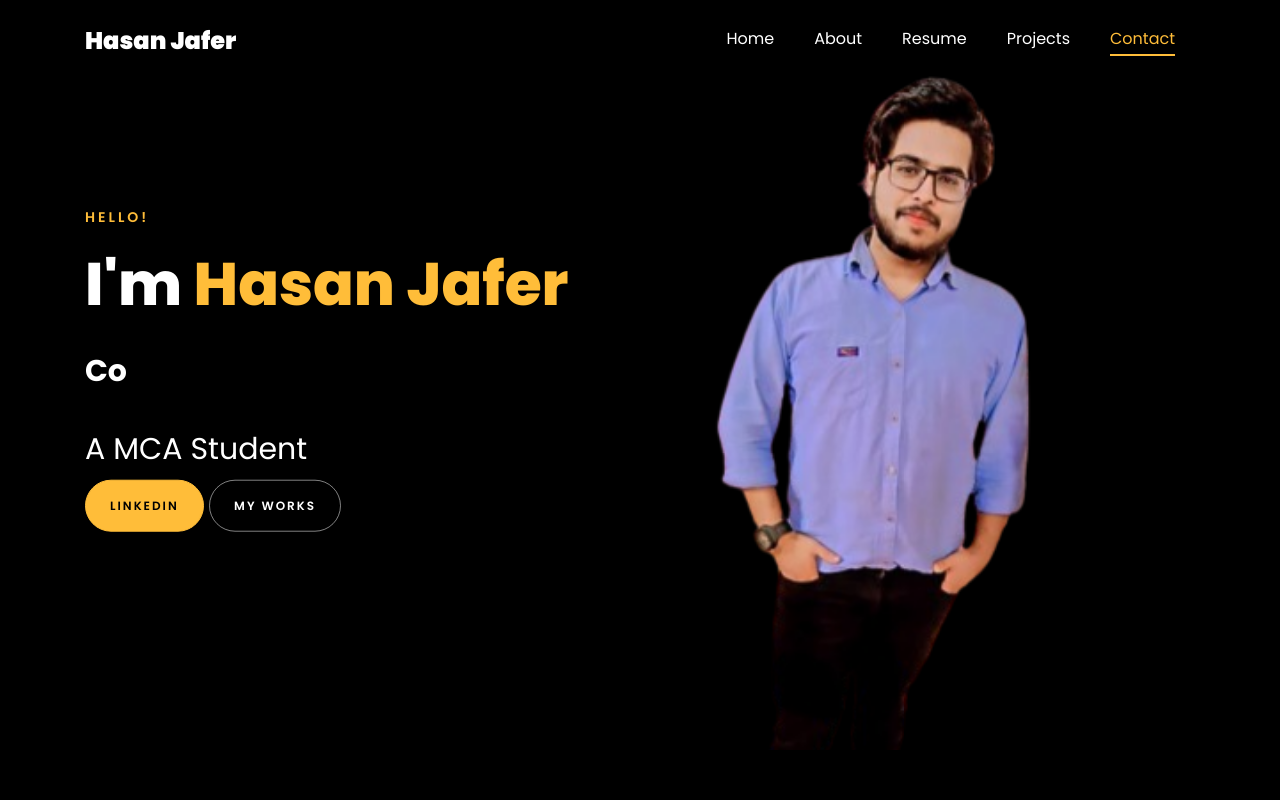
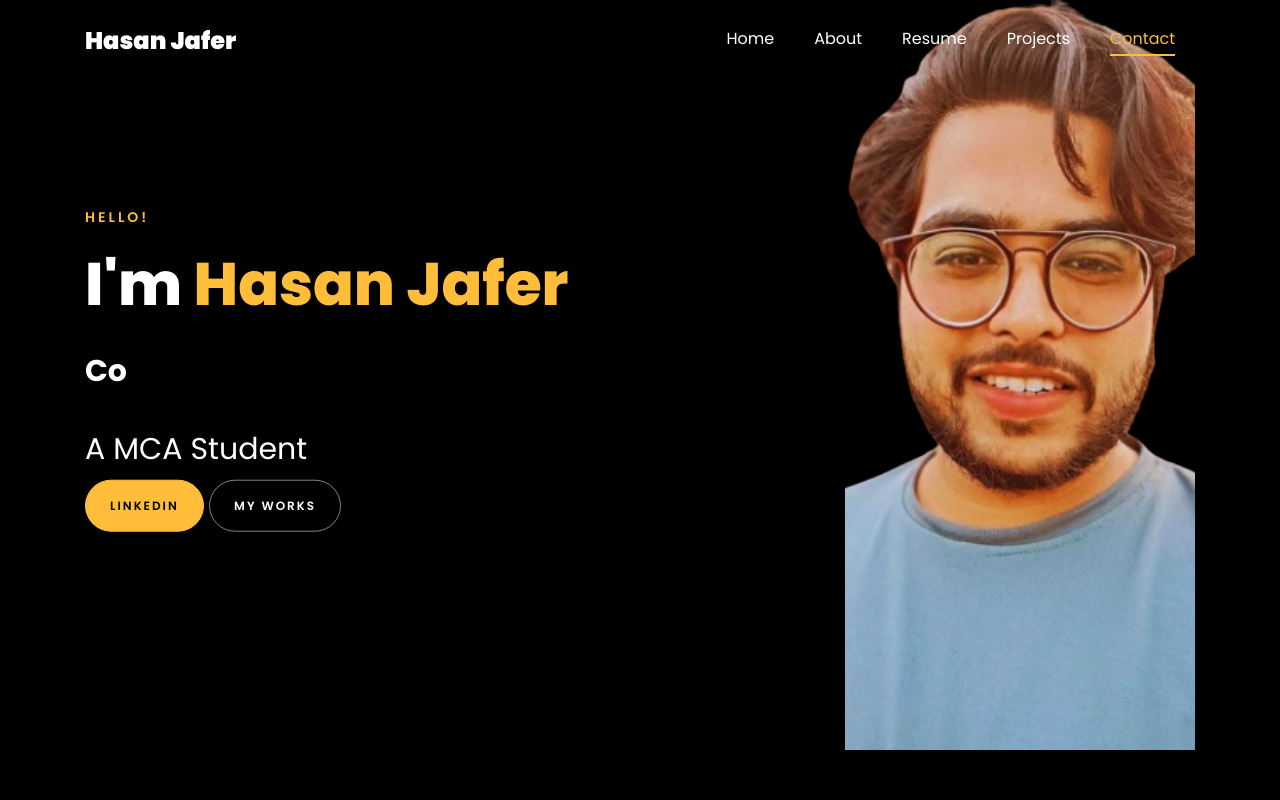
Before and after one commit to hasanjafer2022/HasanJafer.github.io, a plain HTML site: page index.html in a window 1280 px wide. Shown: the top 800 px of the page. Drawn offline with Linux system fonts and the light colour scheme; files whose address does not match are found by name.

Commit message:
main bg photo

```diff
--- a/index.html
+++ b/index.html
@@ -145,7 +145,7 @@
 					<div class="row d-md-flex no-gutters slider-text align-items-end justify-content-end"
 						data-scrollax-parent="true">
 						<div class="one-third js-fullheight order-md-last img"
-							style="background-image:url(/images/back1.png);">
+							style="background-image:url(/images/Screenshot_2024-01-25_135314-removebg-preview.png); width: 350px;">
 							<div class="overlay"></div>
 						</div>
 						<div class="one-forth d-flex  align-items-center ftco-animate"
```
Also changed, not shown: images/Screenshot_2024-01-25_135314-removebg-preview.png (added).
